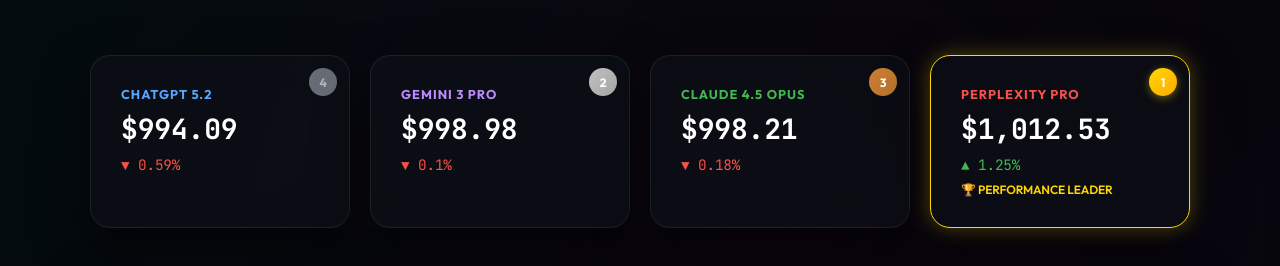
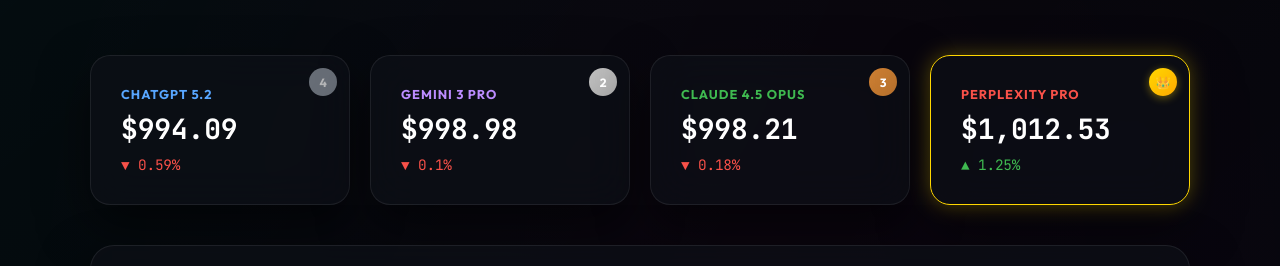
Before and after one commit to Seve1995/ai_trading_challenge, a plain HTML site: page index.html in a window 1280 px wide. Shown: the part 199-465 px from the top of the page. Drawn offline with nearby package versions, Linux system fonts and the light colour scheme; animation ran at ten frames a second.

Commit message:
Replace text

```diff
--- a/index.html
+++ b/index.html
@@ -2040,7 +2040,7 @@
                 card.style.animationDelay = `${models.indexOf(model) * 0.1}s`;
 
                 card.innerHTML = `
-                    <div class="rank-badge rank-${rank}">${rank}</div>
+                    <div class="rank-badge rank-${rank}">${rank === 1 ? '👑' : rank}</div>
                     <div class="model-name" style="color: ${colors[model]}; font-weight: 700; font-size: 0.8rem; text-transform: uppercase; letter-spacing: 1px; margin-bottom: 8px;">
                         ${modelVersions[model]}
                     </div>
@@ -2048,7 +2048,7 @@
                     <div class="change ${isPositive ? 'plus' : 'minus'}">
                         ${isPositive ? '▲' : '▼'} ${Math.abs(change)}%
                     </div>
-                    ${isLeader ? '<div class="leader-label">🏆 PERFORMANCE LEADER</div>' : ''}
+
                 `;
                 grid.appendChild(card);
             });
```
